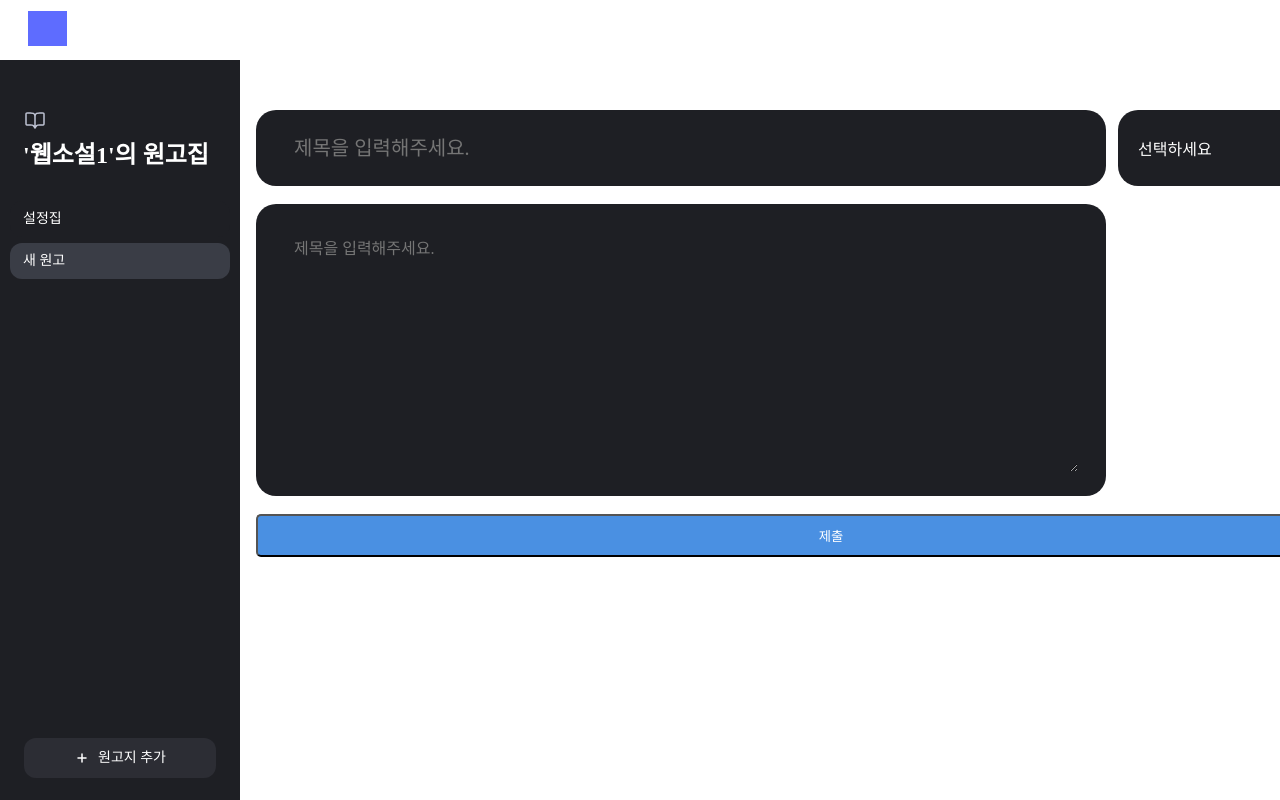
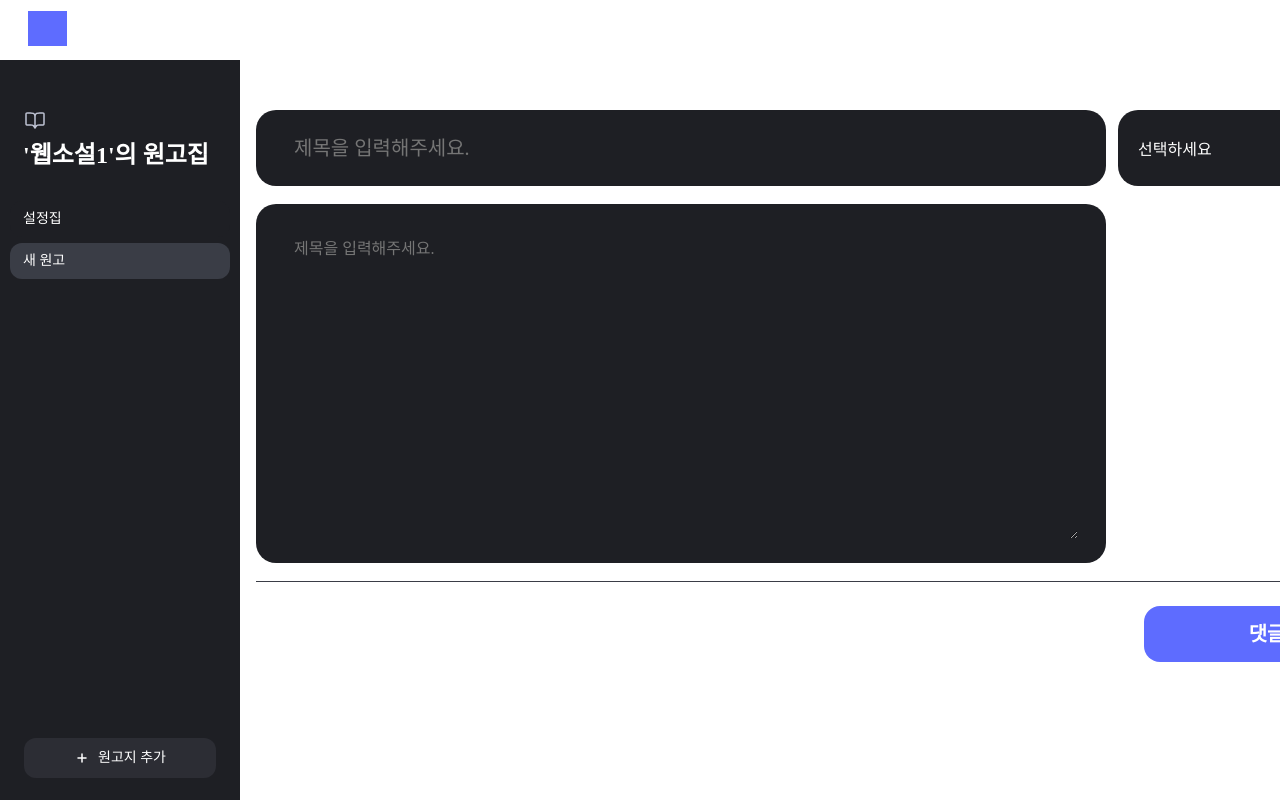
Before and after one commit to songye38/betareader, a Next.js app: page /manu in a window 1280 px wide. Both pictures are taken after a click on the button "원고지 추가". Built offline with nearby package versions, Linux system fonts and the light colour scheme.

Commit message:
원고를 입력하는 페이지에서 댓글보기 컴포넌트 추가 완료

```diff
--- /dev/null
+++ b/src/components/Buttons/CheckCommentBtn.jsx
@@ -0,0 +1,41 @@
+'use client';
+
+import React from 'react';
+
+const CheckCommentBtn = () => {
+  return (
+    <div
+      style={{
+        width: '288px',
+        height: '100%',
+        paddingLeft: 24,
+        paddingRight: 24,
+        paddingTop: 14,
+        paddingBottom: 14,
+        background: '#5E6CFF',
+        borderRadius: 16,
+        justifyContent: 'center',
+        alignItems: 'center',
+        gap: 8,
+        display: 'inline-flex',
+        cursor: 'pointer' // 클릭할 수 있다는 느낌을 주기 위해 cursor 추가
+      }}
+    >
+      <div
+        style={{
+          textAlign: 'center',
+          color: 'white',
+          fontSize: 20,
+          fontFamily: 'Pretendard',
+          fontWeight: '600',
+          lineHeight: '28px',
+          wordWrap: 'break-word',
+        }}
+      >
+        댓글 보기
+      </div>
+    </div>
+  );
+};
+
+export default CheckCommentBtn;
--- a/src/components/EpisodeFormComponent.jsx
+++ b/src/components/EpisodeFormComponent.jsx
@@ -6,7 +6,7 @@ import TitleInput from './FormComponents/TitleInput';
 import EpisodeInput from './FormComponents/EpisodeInput';
 import useStore from '@/store/useStore'; // Zustand 스토어 사용
 import DropdownInput from './FormComponents/DropdownInput';
-
+import CheckCommentBtn from './Buttons/CheckCommentBtn';
 
 const EpisodeFormComponent = () => {
 
@@ -18,7 +18,6 @@ const EpisodeFormComponent = () => {
       title: '',
       episode : '',
       dropdown : [],
-
     }
   });
 
@@ -40,6 +39,7 @@ const EpisodeFormComponent = () => {
         >
             {selectedTab.label}
         </div>
+
         <form onSubmit={handleSubmit(onSubmit)} style={{ display: 'flex', flexDirection: 'column', gap: '18px' }}>
             <div style={{display:'flex',flexDirection:'row',gap:'12px'}}>
                 <TitleInput control={control} error={errors.title} showLabel={false} />
@@ -47,14 +47,30 @@ const EpisodeFormComponent = () => {
             </div>
             <EpisodeInput control={control} error={errors.episode} />
 
-
-        <button type="submit" style={{ padding: '10px', backgroundColor: '#4A90E2', color: 'white', borderRadius: '5px' }}>
+            {/* <button type="submit" style={{ padding: '10px', backgroundColor: '#4A90E2', color: 'white', borderRadius: '5px' }}>
                 제출
-        </button>
+            </button> */}
+            <div
+                style={{
+                    width: '100%',
+                    paddingTop: 24,
+                    paddingBottom: 24,
+                    paddingLeft: 888,
+                    paddingRight: 24,
+                    //background: '#121212',
+                    borderTop: '1px #3A3D46 solid',
+                    justifyContent: 'flex-end',
+                    alignItems: 'center',
+                    display: 'inline-flex',
+                }}
+                >
+                {/* 여기에 긴 가로줄이 해당됩니다. */}
+                <CheckCommentBtn />
+                </div>
         </form>
 
+
     </div>
-
   );
 };
 
--- a/src/components/FormComponents/EpisodeInput.jsx
+++ b/src/components/FormComponents/EpisodeInput.jsx
@@ -30,7 +30,7 @@ const EpisodeInput = ({ control, error }) => {
           <textarea
             {...field}
             placeholder="제목을 입력해주세요."
-            rows={10} // 기본 4행 크기로 설정
+            rows={13} // 기본 4행 크기로 설정
             style={{
               width: '100%',
               padding: '10px',
```
Lines whose indentation alone changed are shown as unchanged.
